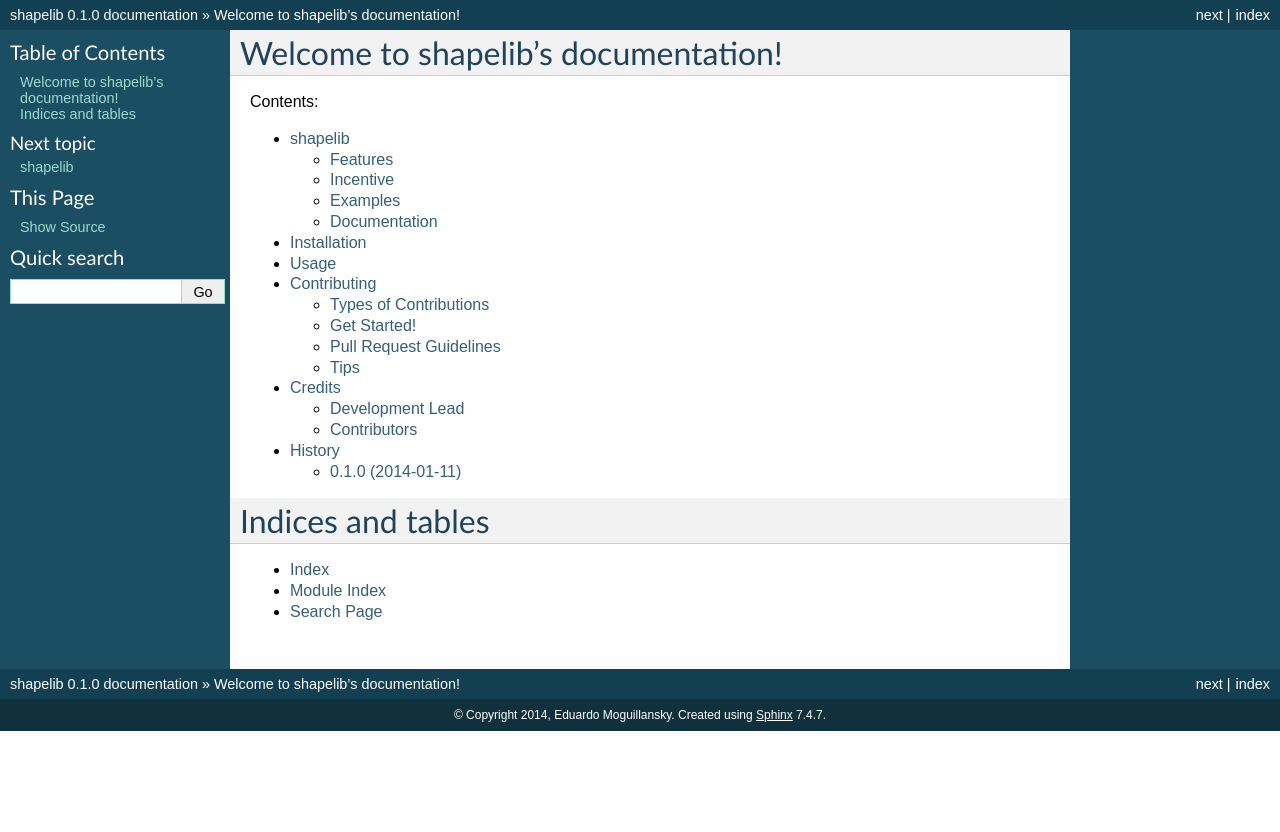
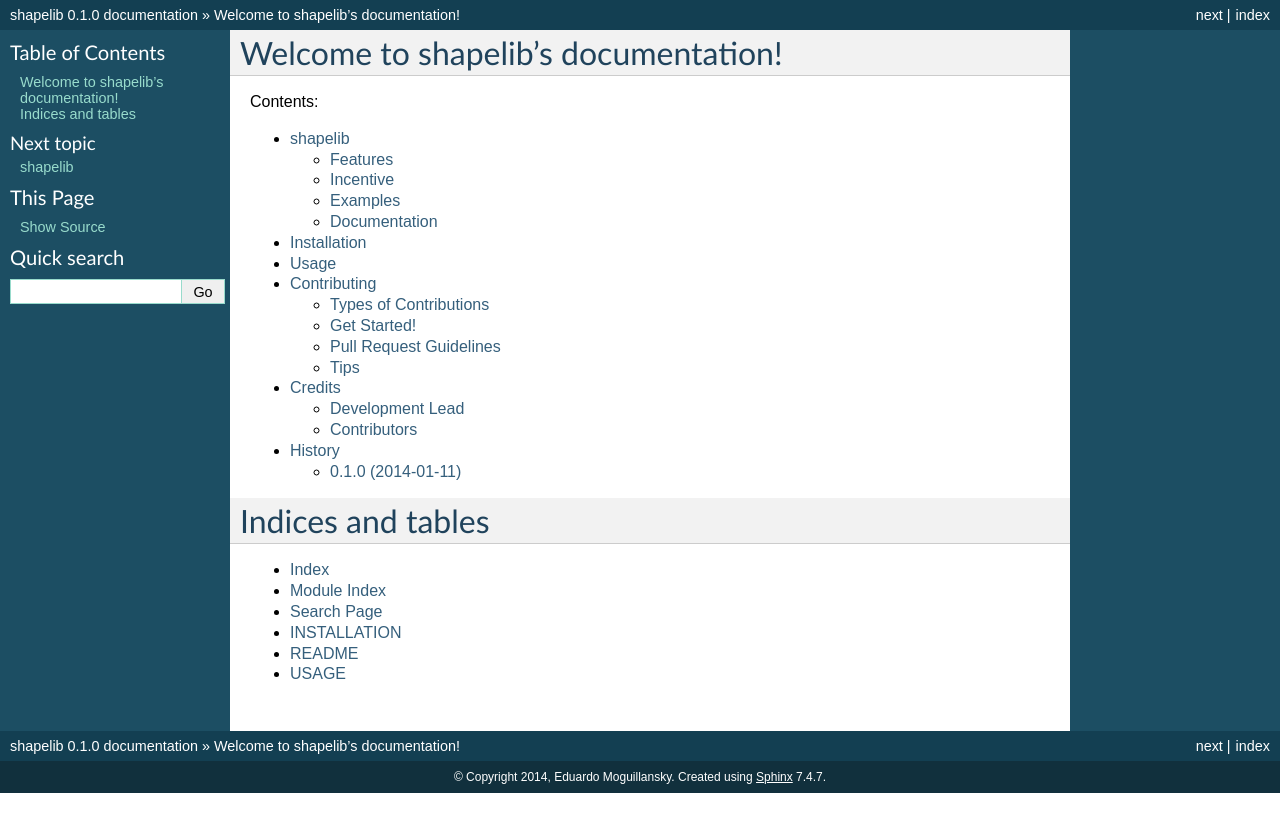
Before and after one commit to Masjid1/shapelib, a Sphinx documentation site: the page built from docs/index.rst, in a window 1280 px wide. Shown: the top 832 px of the page. Built offline with Sphinx 7.4.7, drawn with Linux system fonts in a browser that asks for light colours.

Commit message:
make the documentation readable from github

```diff
--- a/docs/index.rst
+++ b/docs/index.rst
@@ -24,3 +24,11 @@
 * :ref:`genindex`
 * :ref:`modindex`
 * :ref:`search`
+
+* INSTALLATION_
+* README_
+* USAGE_
+
+.. _INSTALLATION: ./installation.rst
+.. _README: ../README.rst
+.. _USAGE: ./usage.rst
--- a/docs/usage.rst
+++ b/docs/usage.rst
@@ -2,9 +2,11 @@
 Usage
 ========
 
-To use shapelib in a project::
+To use shapelib in a project:
 
-	import shapelib
+.. code-block:: python
+
+    import shapelib
     # create a line perpendicular to another
     l = shapelib.line(0, 0, 0, 1)
     perp = shapelib.perpendicular_at(l, (0, 0.5), 2)
```
